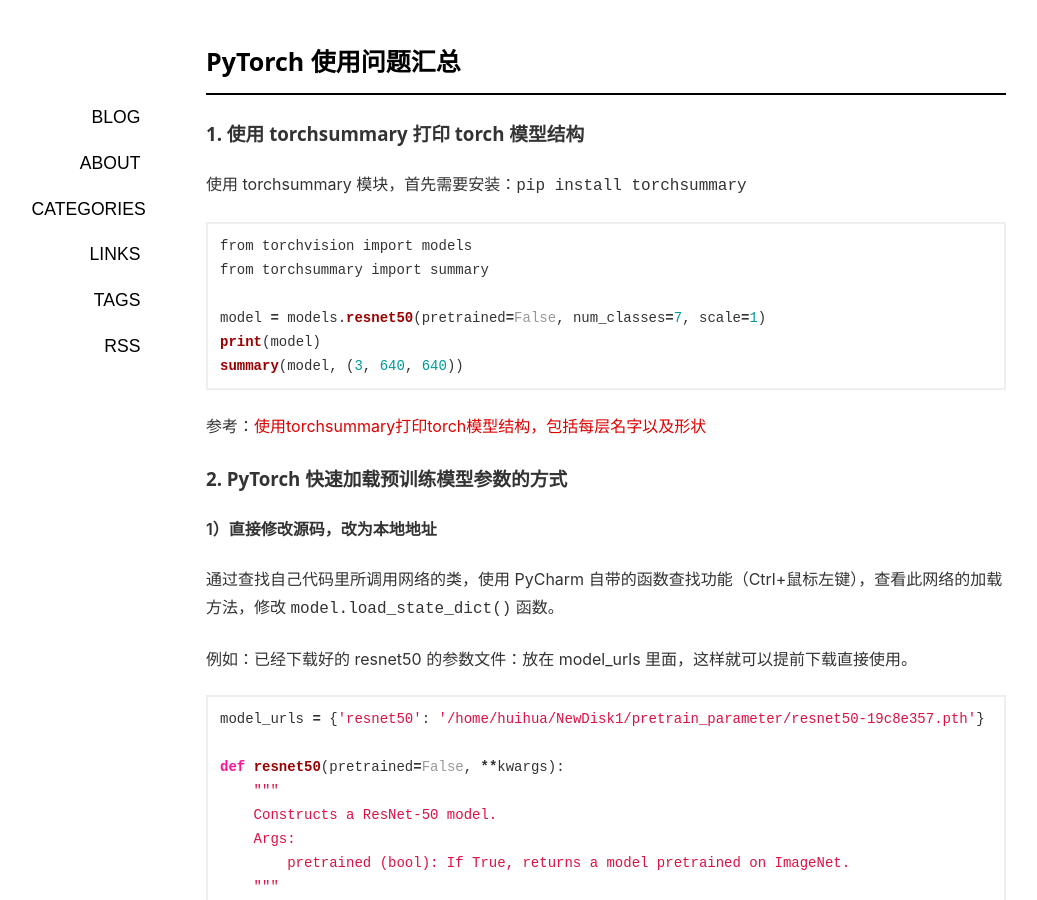
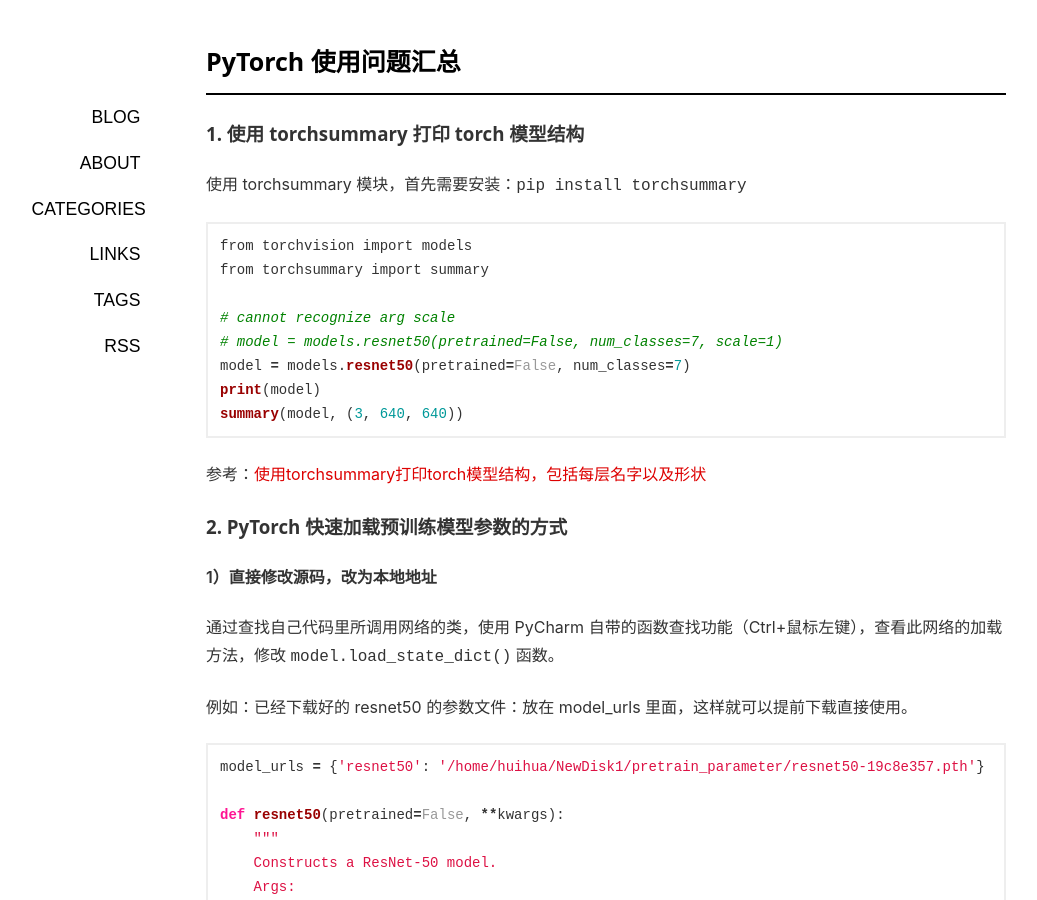
Before and after one commit to Quebradawill/quebrada.github.io, a Jekyll site: the page built from _posts/2020-02-29-pytorch-usage.md, in a window 1280 px wide and 900 px high. Shown: the whole window, without its empty margins (34-1071 px from the left). Built offline with Jekyll 4.4.1, drawn with Linux system fonts in a browser that asks for light colours; a script that is not in the unit is left out; comment, search, counter and statistics services are not loaded.

Commit message:
Update 2020-02-29-pytorch-usage.md

````diff
--- a/_posts/2020-02-29-pytorch-usage.md
+++ b/_posts/2020-02-29-pytorch-usage.md
@@ -18,7 +18,9 @@ author: Quebradawill
 from torchvision import models
 from torchsummary import summary
 
-model = models.resnet50(pretrained=False, num_classes=7, scale=1)
+# cannot recognize arg scale
+# model = models.resnet50(pretrained=False, num_classes=7, scale=1)
+model = models.resnet50(pretrained=False, num_classes=7)
 print(model)
 summary(model, (3, 640, 640))
 ```
````
